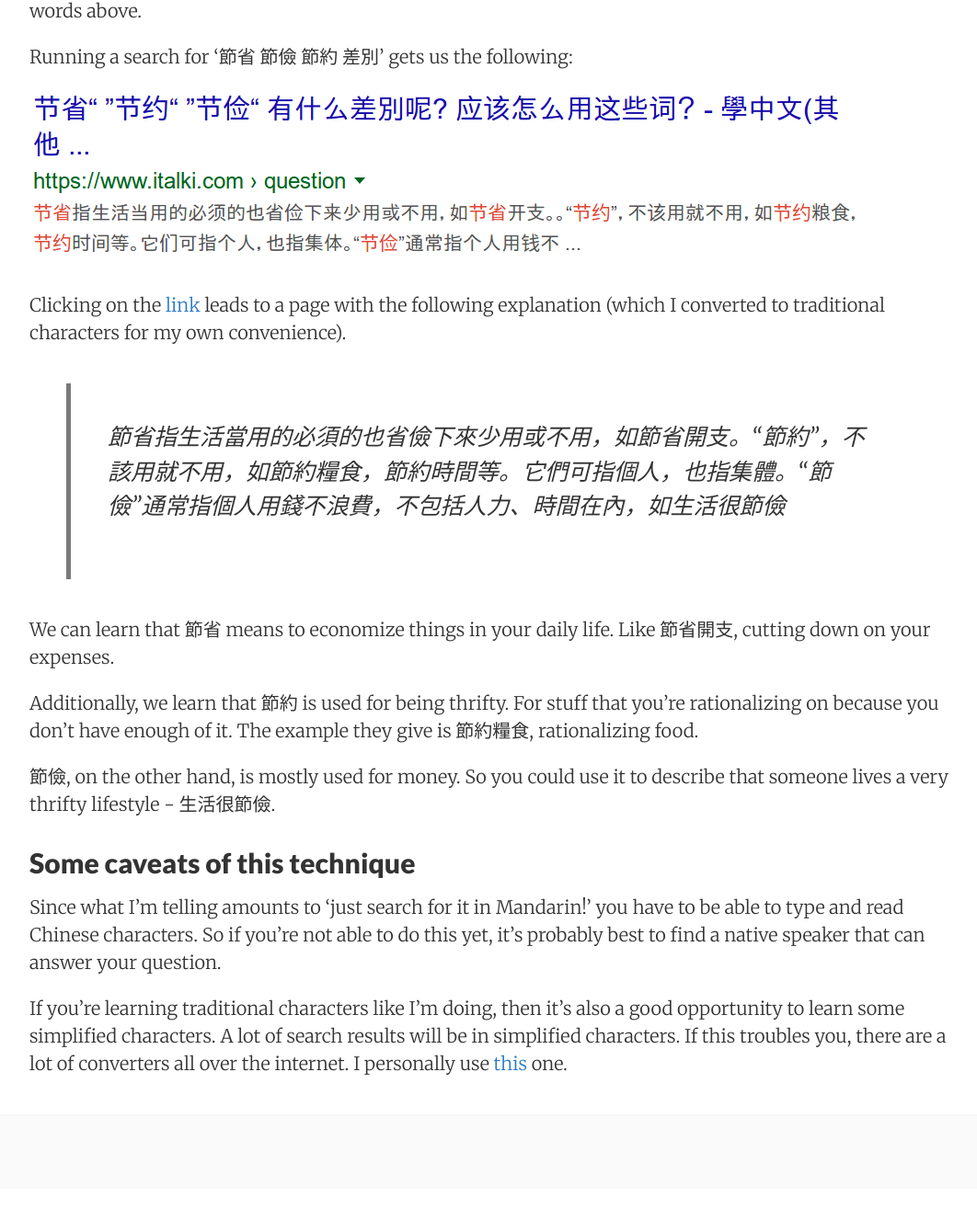
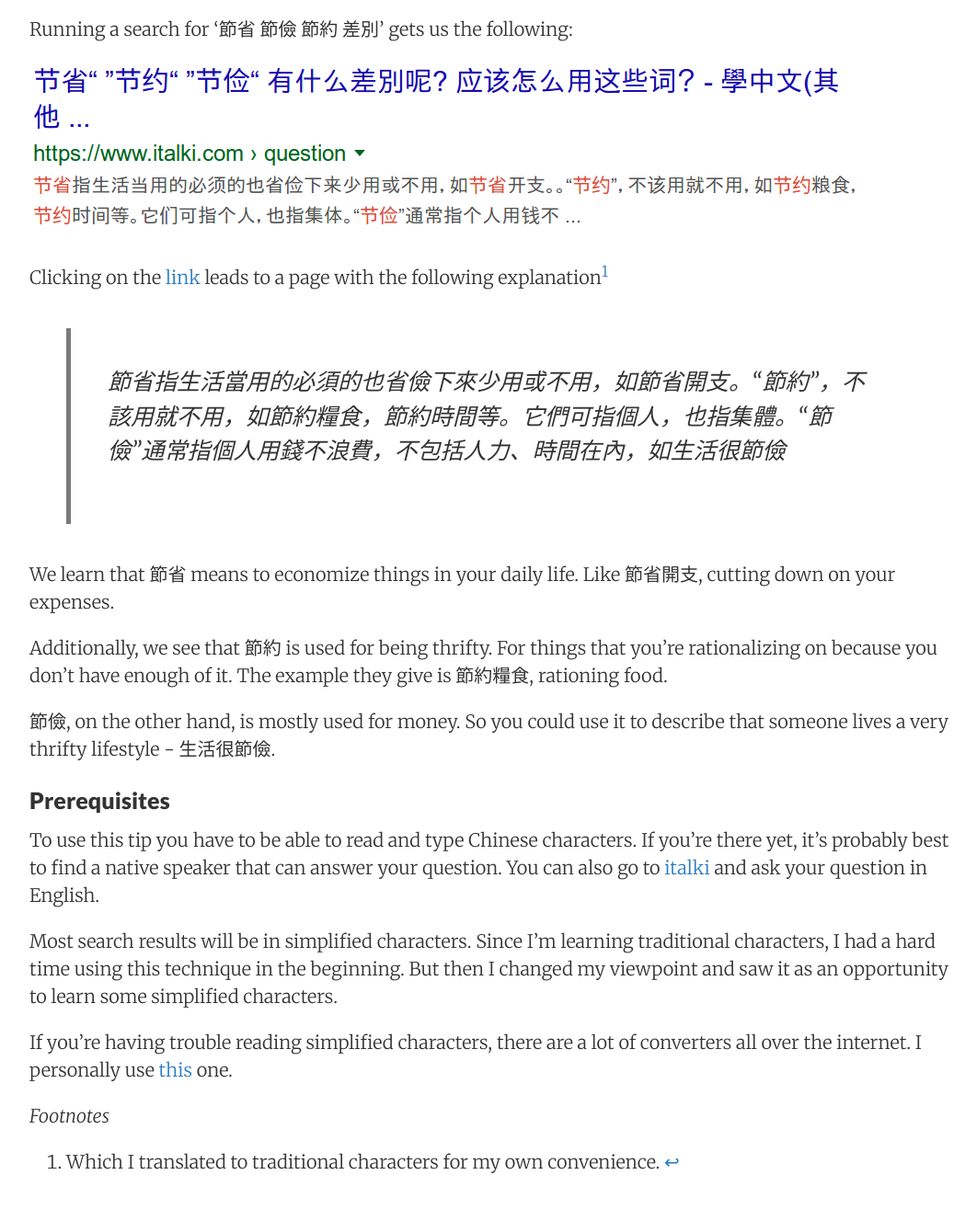
Before and after one commit to bewagner/bewagner.github.io, a Jekyll site: the page built from _posts/2019-11-05-finding-the-difference-between-similar-words.md, in a window 1280 px wide and 1400 px high, scrolled down 1015 px. Shown: the top 1315 px of the window at 92% size, without its empty margins (108-1170 px from the left). Built offline with Jekyll 4.4.1, drawn with Linux system fonts in a browser that asks for light colours; nearby versions of some CDN libraries; before the commit the page ends 2308 px from its top, so only the background shows below that; some of the changed text lies outside the part shown.

Commit message:
Changed mandarin post

```diff
--- a/_drafts/ideen.txt
+++ b/_drafts/ideen.txt
@@ -1,2 +1,4 @@
-- CMake FetchContent anstatt git submodulen
 - perl für data scientists
+- I love Named tensors in PyTorch
+
+- Why you should get a language partner
--- a/_posts/2019-11-05-finding-the-difference-between-similar-words.md
+++ b/_posts/2019-11-05-finding-the-difference-between-similar-words.md
@@ -18,25 +18,36 @@ To make it short, my solution is to **google it in Mandarin.**
 If you want to know the difference between characters X and Y, search for
 > X Y 差別
 
-This has lead to an answer to most of my vocabulary related questions so far. Let's see what we get for the words above.
+Let's see what we get for the words above!
 
 Running a search for '節省 節儉 節約 差別' gets us the following:
 
 ![image-title-here](/images/2019-11/chineseCharactersSearchResultFrugal.png){:class="img-responsive"}
 
-Clicking on the [link](https://www.italki.com/question/274511?hl=zh-tw) leads to a page with the following explanation (which I converted to traditional characters for my own convenience).
+Clicking on the [link](https://www.italki.com/question/274511?hl=zh-tw) leads to a page with the following explanation[^1]
 
 > 節省指生活當用的必須的也省儉下來少用或不用，如節省開支。“節約”，不該用就不用，如節約糧食，節約時間等。它們可指個人，也指集體。“節儉”通常指個人用錢不浪費，不包括人力、時間在內，如生活很節儉
 
-We can learn that 節省 means to economize things in your daily life. Like 節省開支, cutting down on your expenses.
+We learn that 節省 means to economize things in your daily life. Like 節省開支, cutting down on your expenses.
 
-Additionally, we learn that 節約 is used for being thrifty. For stuff that you're rationalizing on because you don't have enough of it. The example they give is 節約糧食, rationalizing food.
+Additionally, we see that 節約 is used for being thrifty. For things that you're rationalizing on because you don't have enough of it. The example they give is 節約糧食, rationing food.
 
 節儉, on the other hand, is mostly used for money. So you could use it to describe that someone lives a very thrifty lifestyle - 生活很節儉.
 
+### Prerequisites
+To use this tip you have to be able to read and type Chinese characters.
+If you're there yet, it's probably best to find a native speaker that can answer your question.
+You can also go to [italki](https://www.italki.com/?hl=de) and ask your question in English.
 
-## Some caveats of this technique
+Most search results will be in simplified characters.
+Since I'm learning traditional characters, I had a hard time using this technique in the beginning.
+But then I changed my viewpoint and saw it as an opportunity to learn some simplified characters.
 
-Since what I'm telling amounts to 'just search for it in Mandarin!' you have to be able to type and read Chinese characters. So if you're not able to do this yet, it's probably best to find a native speaker that can answer your question.
+If you're having trouble reading simplified characters, there are a lot of converters all over the internet.
+I personally use [this](https://www.chinese-tools.com/tools/converter-simptrad.html) one.
 
-If you're learning traditional characters like I'm doing, then it's also a good opportunity to learn some simplified characters. A lot of search results will be in simplified characters. If this troubles you, there are a lot of converters all over the internet. I personally use [this](https://www.chinese-tools.com/tools/converter-simptrad.html) one.
+
+
+*Footnotes*
+
+[^1]: Which I translated to traditional characters for my own convenience.
```
